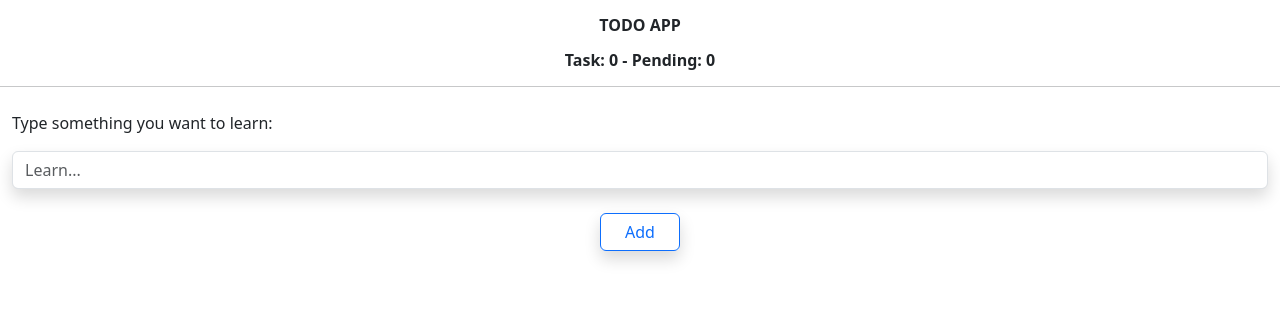
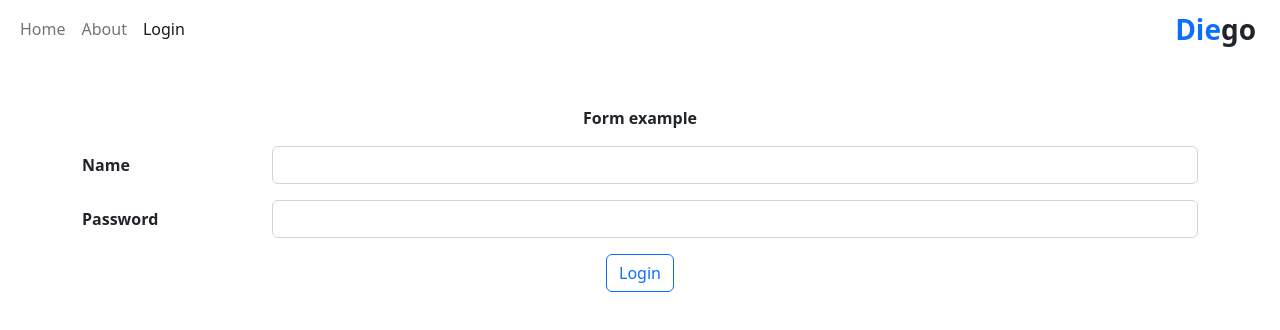
Before and after one commit to diego0043/HOOK-APP, a React (Vite) app: page /login in a window 1280 px wide. Shown: the top 330 px of the page. Built offline with nearby package versions, Linux system fonts and the light colour scheme.

Commit message:
useContext 100%

```diff
--- a/index.html
+++ b/index.html
@@ -4,12 +4,6 @@
     <meta charset="UTF-8" />
     <link rel="icon" type="image/svg+xml" href="/vite.svg" />
     <meta name="viewport" content="width=device-width, initial-scale=1.0" />
-    <link
-      href="https://cdn.jsdelivr.net/npm/bootstrap@5.3.0-alpha1/dist/css/bootstrap.min.css"
-      rel="stylesheet"
-      integrity="sha384-GLhlTQ8iRABdZLl6O3oVMWSktQOp6b7In1Zl3/Jr59b6EGGoI1aFkw7cmDA6j6gD"
-      crossorigin="anonymous"
-    />
     <title>Hook APP</title>
   </head>
   <body>
--- a/package.json
+++ b/package.json
@@ -9,9 +9,15 @@
     "preview": "vite preview"
   },
   "dependencies": {
+    "bootstrap": "^5.2.3",
     "bootstrap-icons": "^1.10.3",
+    "localforage": "^1.10.0",
+    "match-sorter": "^6.3.1",
     "react": "^18.2.0",
+    "react-bootstrap": "^2.7.2",
     "react-dom": "^18.2.0",
+    "react-router-dom": "^6.9.0",
+    "sort-by": "^1.2.0",
     "sweetalert2": "^11.7.1"
   },
   "devDependencies": {
--- /dev/null
+++ b/src/Components/useContext/AboutPage.jsx
@@ -0,0 +1,8 @@
+export const AboutPage = () => {
+  return (
+    <>
+      <h1>AboutPage</h1>
+      <hr />
+    </>
+  );
+};
--- /dev/null
+++ b/src/Components/useContext/HomePage.jsx
@@ -0,0 +1,11 @@
+import { useContext } from "react";
+import { UserContext } from "./context/UserContext";
+
+export const HomePage = () => {
+  const { user } = useContext(UserContext);
+  return (
+    <>
+      <h2>Welcome back, {user?.name}</h2>
+    </>
+  );
+};
--- /dev/null
+++ b/src/Components/useContext/LoginPage.jsx
@@ -0,0 +1,59 @@
+import { useContext } from "react";
+import { UserContext } from "./context/UserContext";
+
+export const LoginPage = () => {
+  const { user, setUser } = useContext(UserContext);
+
+  const updateName = (e) => {
+    setUser({ ...user, name: e.target.value });
+  };
+
+  const updatePassword = (e) => {
+    setUser({ ...user, password: e.target.value });
+  };
+
+  const addUser = () => {
+    setUser(...user);
+  };
+
+  return (
+    <>
+      <div className="container mt-5">
+        <div className="row mb-3 text-center">
+          <span className="fw-bold">Form example</span>
+        </div>
+        <div className="mb-3 row">
+          <label className="col-sm-2 col-form-label fw-bold">Name</label>
+          <div className="col-sm-10">
+            <input
+              onChange={updateName}
+              value={user?.name}
+              type="text"
+              className="form-control"
+              name="name"
+            />
+          </div>
+        </div>
+        <div className="mb-3 row">
+          <label className="col-sm-2 col-form-label fw-bold">Password</label>
+          <div className="col-sm-10">
+            <input
+              onChange={updatePassword}
+              value={user?.password}
+              type="password"
+              className="form-control"
+              name="password"
+            />
+          </div>
+        </div>
+        <div className="mb-3 row text-center">
+          <div className="col">
+            <button onClick={() => addUser} className="btn btn-outline-primary">
+              Login
+            </button>
+          </div>
+        </div>
+      </div>
+    </>
+  );
+};
--- /dev/null
+++ b/src/Components/useContext/MainApp.jsx
@@ -0,0 +1,26 @@
+import { Navigate, Route, Routes, Link } from "react-router-dom";
+import { HomePage } from "./HomePage";
+import { LoginPage } from "./LoginPage";
+import { AboutPage } from "./AboutPage";
+import { NavBar } from "./NavBar";
+import { UserProvider } from "./context/UserProvider";
+//import { NotFound } from "./NotFound";
+
+export const MainApp = () => {
+  return (
+    <UserProvider>
+      <NavBar />
+      <Routes>
+        <Route path="/" element={<HomePage />} />
+        <Route path="/login" element={<LoginPage />} />
+        <Route path="/about" element={<AboutPage />} />
+        {/*<Route path="/*" element={<NotFound />} /> */}
+        {/* Tambien se puede usar el componente Switch de react-router-dom
+          pero a mi parecer es mejor redirigir a un componente
+        */ }
+        <Route path="/*" element={<Navigate to="/" />} />
+
+      </Routes>
+    </UserProvider>
+  );
+};
--- /dev/null
+++ b/src/Components/useContext/NavBar.jsx
@@ -0,0 +1,43 @@
+import { Link, NavLink } from "react-router-dom";
+import Container from "react-bootstrap/Container";
+import Navbar from "react-bootstrap/Navbar";
+import Button from 'react-bootstrap/Button';
+import Form from 'react-bootstrap/Form';
+import Nav from 'react-bootstrap/Nav';
+import NavDropdown from 'react-bootstrap/NavDropdown';
+
+export const NavBar = () => {
+  return (
+    <>
+      <Navbar className="mb-2" bg="white" expand="lg">
+      <Container fluid>
+        <Navbar.Toggle aria-controls="navbarScroll" />
+        <Navbar.Collapse id="navbarScroll">
+
+          <Nav
+            className="me-auto my-2 my-lg-0 scroll-my"
+            style={{ maxHeight: '100px' }}
+            navbarScroll
+          >
+            <NavLink to="/" className="nav-link ">
+              Home
+            </NavLink>
+            <NavLink to="/about" className="nav-link ">
+              About
+            </NavLink>
+            <NavLink to="/login" className="nav-link ">
+              Login
+            </NavLink>
+          </Nav>
+        </Navbar.Collapse>
+      </Container>
+      <div className="d-lg-block d-none Navbar.Brand mx-4">
+        <NavLink to="/" className="nav-link">
+               <span className="fs-3 text-primary fw-bold">Die</span>
+               <span className="fs-3 fw-bold">go</span>
+            </NavLink>
+        </div>
+    </Navbar>
+    </>
+  );
+};
--- /dev/null
+++ b/src/Components/useContext/NotFound.jsx
@@ -0,0 +1,5 @@
+export const NotFound = () => {
+  return (
+    <div>NotFound</div>
+  )
+}
--- /dev/null
+++ b/src/Components/useContext/context/UserContext.jsx
@@ -0,0 +1,3 @@
+import { createContext } from "react";
+
+export const UserContext = createContext();
--- /dev/null
+++ b/src/Components/useContext/context/UserProvider.jsx
@@ -0,0 +1,11 @@
+import { useState } from "react";
+import { UserContext } from "./UserContext";
+
+export const UserProvider = ({ children }) => {
+  const [user, setUser] = useState();
+  return (
+    <UserContext.Provider value={{ user, setUser }}>
+      {children}
+    </UserContext.Provider>
+  );
+};
--- a/src/body.css
+++ b/src/body.css
@@ -1,3 +1,12 @@
-@tailwind base;
-@tailwind components;
-@tailwind utilities;
+.scroll-my{
+    overflow-y: scroll;
+
+}
+
+.scroll-my::-webkit-scrollbar {
+    width: 0.5rem;
+}
+
+.scroll-my::-webkit-scrollbar-track {
+    background: white;
+}
--- a/src/main.jsx
+++ b/src/main.jsx
@@ -1,9 +1,15 @@
 import React from "react";
 import ReactDOM from "react-dom/client";
+import { BrowserRouter } from "react-router-dom";
+import 'bootstrap/dist/css/bootstrap.min.css';
+import 'bootstrap/dist/js/bootstrap.min.js';
+
+
 //import HooksApp from './Components/HooksApp'
 //import CounterWithCustomHook from './Components/useState/CounterWithCustomHook'
 //import SimpleForm from './Components/useEffect/SimpleForm'
 import "./body.css";
+import { MainApp } from "./Components/useContext/MainApp";
 //import { CallBackHook } from "./Components/memos/CallBackHook";
 //import { Padre } from "./Components/tarea-memo/Padre";
 //import { MemoHook } from "./Components/memos/MemoHook";
@@ -15,8 +21,10 @@ import "./body.css";
 
 //import CounterApp from './Components/useState/CounterApp'
 //import './Components/useReducer/intro-reducer.js';
-import { TodoApp } from "./Components/useReducer/TodoApp";
+//import { TodoApp } from "./Components/useReducer/TodoApp";
 
 ReactDOM.createRoot(document.getElementById("root")).render(
-  <TodoApp />
+  <BrowserRouter>
+    <MainApp />
+  </BrowserRouter>
 );
```
Also changed, not shown: 1 other file (tests, documents, lock files or other folders).
